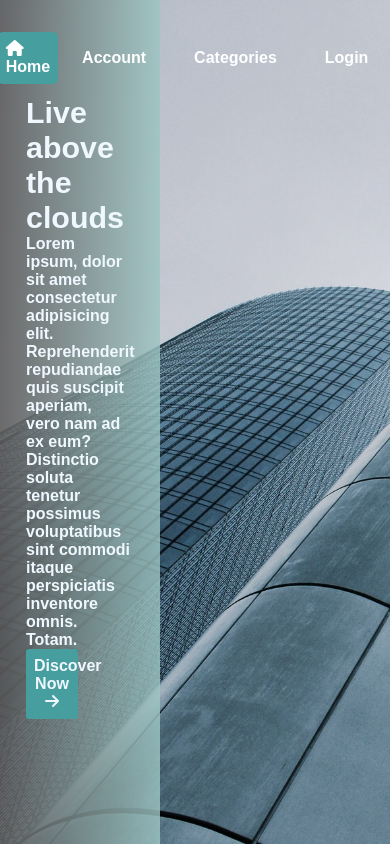
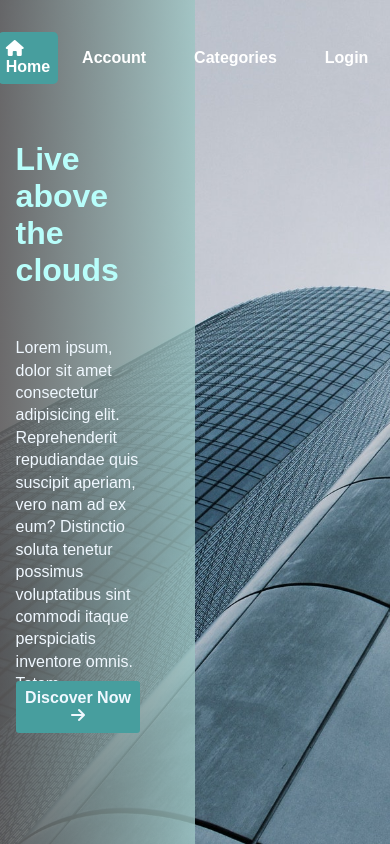
Before and after one commit to Kouroshjs/Header-2, a plain HTML site: page index.html in a window 390 px wide. Drawn offline with Linux system fonts and the light colour scheme.

Commit message:
Responsive

```diff
--- a/index.html
+++ b/index.html
@@ -14,7 +14,7 @@
   <section class="container">
       <header class="header">
 
-                              <div class="header-bg">
+          <div class="header__bg">
               <nav class="nav">
                   <ul class="menu">
                       <li class="menu-item home"><i class="fa fa-home"></i>Home
@@ -25,10 +25,10 @@
                       </ul>
                 </nav>
                 <div class="text">
-                                                  <h1 class="text-header">
+                  <h1 class="header__text">
                     Live above the clouds
                   </h1>
-                                                  <p class="text-paragraph">
+                  <p class="text__p">
                     Lorem ipsum, dolor sit amet consectetur adipisicing elit.
                     Reprehenderit repudiandae quis suscipit aperiam, vero nam ad
                     ex eum? Distinctio soluta tenetur possimus voluptatibus sint
--- a/style.css
+++ b/style.css
@@ -8,7 +8,7 @@
 
 }
 
-.header-bg{
+.header__bg{
           background-image: linear-gradient(90deg, #5e5c5cde 0%, #9dc5c3d0 41%, transparent 40%) ,url(./pics/header.jpg) ;
           background-size: cover;
           height: 100vh;
@@ -57,29 +57,34 @@
          width: 40%;
          height: 78vh;
          display: grid;
-         grid-template-columns: repeat(6,1fr);
-         grid-template-rows: repeat(6 ,1fr);
+         grid-template-columns: repeat(10,1fr);
+         grid-template-rows: repeat(10 ,1fr);
 }
-.text-header{
-         grid-column: 2/6;
+.header__text{
+         grid-column: 2/10;
          grid-row: 2/3;
          align-self: center;
          font-family: sans-serif;
          color: aliceblue;
          font-size: 1.9rem;
+         padding-bottom: 3rem;
+         color: #b8fefb;
+
 }
 
-.text-paragraph{
-          grid-column: 2/6;
+.text__p{
+          grid-column: 2/8;
           grid-row: 3/4;
           font-family: sans-serif;
           color: aliceblue;
-          font-weight: 600
+          font-weight: 500;
+          line-height: 1.4;
+          padding-bottom: 3rem;
 
 }
 
 .btn {
-          grid-column: 2/4;
+          grid-column: 2/8;
           grid-row: 4/5;
           align-self: end;
           font-family: sans-serif;
@@ -96,3 +101,54 @@
 
 .btn:hover {
           background-color: #006e69;
+}
+
+
+@media (max-width:1080px) {
+  .header__bg{
+    background-image: linear-gradient(90deg, #5e5c5cde 0%, #9dc5c3d0 50%, transparent 40%) ,url(./pics/header.jpg) ;
+    background-size: cover;
+    height: 100vh;
+  }
+
+  .header__text{
+    grid-column: 2/10;
+    grid-row: 2/3;
+    align-self: center;
+    font-family: sans-serif;
+    color: #b8fefb;
+    font-size: 2rem;
+    padding-bottom: 3rem;
+    padding-top: 3rem;
+
+
+}
+
+.text__p{
+  grid-column: 2/10;
+  grid-row: 3/10;
+  font-family: sans-serif;
+  color: aliceblue;
+  font-weight: 500;
+  line-height: 1.4;
+
+}
+
+.btn {
+  grid-column: 2/10;
+  grid-row: 9/10;
+  align-self: end;
+  font-family: sans-serif;
+  background-color: rgb(71, 158, 158);
+  border: none;
+  border-radius: 0.2rem;
+  padding: 0.5rem;
+  color: aliceblue;
+  font-weight: 600;
+  font-size: 1rem;
+  margin-top: 18rem;
+
+
+}
+
+}
```
Lines whose indentation alone changed are shown as unchanged.
